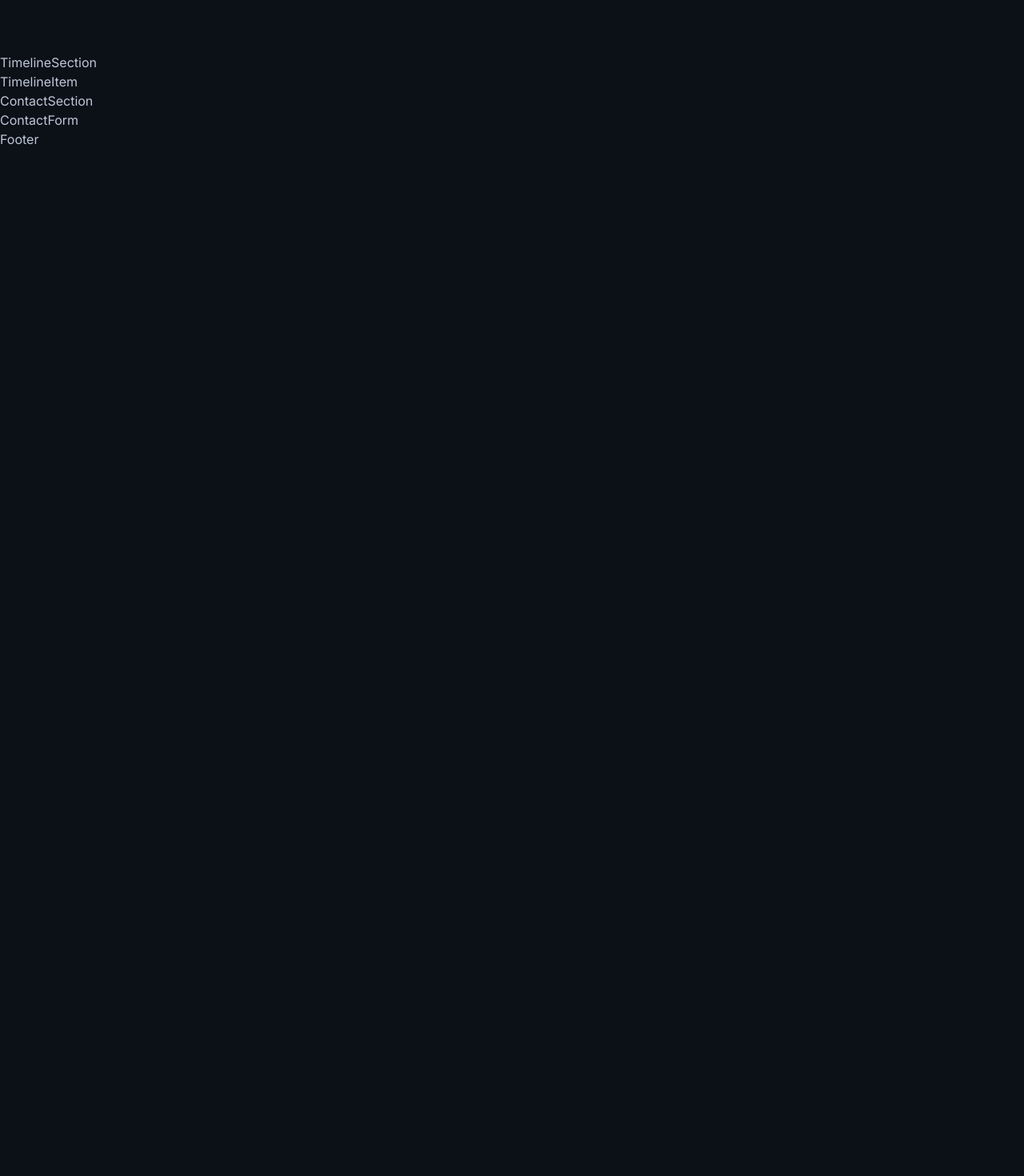
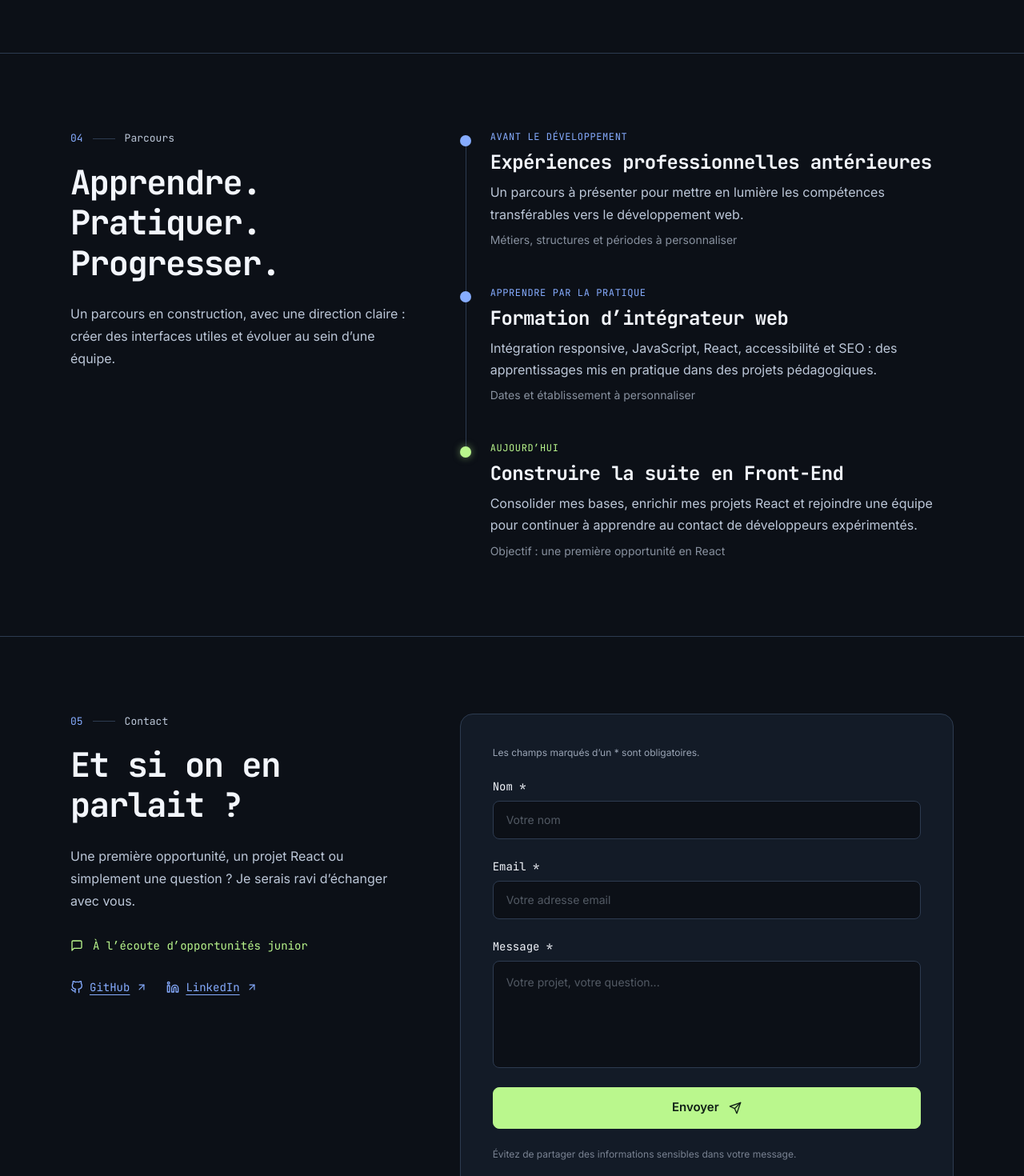
Before and after one commit to Adam93000/Portfolio, a React (Vite) app: page / in a window 1280 px wide. Shown: the part 3260-4730 px from the top of the page at 80% size. Before the commit the page ends 3446 px from the top, so only its background shows below. Built offline with nearby package versions, Linux system fonts and the light colour scheme.

Commit message:
Implémentation des sections 'Parcours' et 'Contact'

```diff
--- a/src/components/sections/Contact/ContactForm.jsx
+++ b/src/components/sections/Contact/ContactForm.jsx
@@ -1,7 +1,109 @@
+import { useState } from 'react';
+import { FiSend } from 'react-icons/fi';
+
 export default function ContactForm() {
+  const [formData, setFormData] = useState({
+    name: '',
+    email: '',
+    message: '',
+  });
+
+  const handleChange = (e) => {
+    const { name, value } = e.target;
+    setFormData((prev) => ({ ...prev, [name]: value }));
+  };
+
+  const handleSubmit = (e) => {
+    e.preventDefault();
+    // Soumission simple via mailto ou personnalisable avec un backend / formspree / emailjs
+    const subject = encodeURIComponent(`Contact Portfolio - ${formData.name}`);
+    const body = encodeURIComponent(
+      `Nom: ${formData.name}\nEmail: ${formData.email}\n\nMessage:\n${formData.message}`
+    );
+    window.location.href = `mailto:moskateloadam@gmail.com?subject=${subject}&body=${body}`;
+  };
+
   return (
-    <form className="contact-form">
-      <div>ContactForm</div>
+    <form
+      onSubmit={handleSubmit}
+      className="flex flex-col gap-6 rounded-2xl border border-line bg-surface p-6 sm:p-8 md:p-10"
+    >
+      <p className="font-sans text-xs text-muted/80">
+        Les champs marqués d’un * sont obligatoires.
+      </p>
+
+      {/* Champ Nom */}
+      <div className="flex flex-col gap-2">
+        <label
+          htmlFor="name"
+          className="font-mono text-sm font-medium text-ink"
+        >
+          Nom *
+        </label>
+        <input
+          id="name"
+          name="name"
+          type="text"
+          required
+          placeholder="Votre nom"
+          value={formData.name}
+          onChange={handleChange}
+          className="h-12 w-full rounded-lg border border-line bg-[#0c1017] px-4 font-sans text-sm text-ink placeholder:text-muted/40 focus:border-brand focus:outline-none focus:ring-1 focus:ring-brand"
+        />
+      </div>
+
+      {/* Champ Email */}
+      <div className="flex flex-col gap-2">
+        <label
+          htmlFor="email"
+          className="font-mono text-sm font-medium text-ink"
+        >
+          Email *
+        </label>
+        <input
+          id="email"
+          name="email"
+          type="email"
+          required
+          placeholder="Votre adresse email"
+          value={formData.email}
+          onChange={handleChange}
+          className="h-12 w-full rounded-lg border border-line bg-[#0c1017] px-4 font-sans text-sm text-ink placeholder:text-muted/40 focus:border-brand focus:outline-none focus:ring-1 focus:ring-brand"
+        />
+      </div>
+
+      {/* Champ Message */}
+      <div className="flex flex-col gap-2">
+        <label
+          htmlFor="message"
+          className="font-mono text-sm font-medium text-ink"
+        >
+          Message *
+        </label>
+        <textarea
+          id="message"
+          name="message"
+          rows={5}
+          required
+          placeholder="Votre projet, votre question..."
+          value={formData.message}
+          onChange={handleChange}
+          className="w-full resize-none rounded-lg border border-line bg-[#0c1017] p-4 font-sans text-sm text-ink placeholder:text-muted/40 focus:border-brand focus:outline-none focus:ring-1 focus:ring-brand"
+        />
+      </div>
+
+      {/* Bouton d'envoi */}
+      <button
+        type="submit"
+        className="flex h-13 w-full items-center justify-center gap-3 rounded-lg border border-accent bg-accent font-sans text-[15px] font-semibold text-accent-ink transition-opacity hover:opacity-90"
+      >
+        Envoyer
+        <FiSend className="size-4" />
+      </button>
+
+      <p className="text-center font-sans text-xs text-muted/60 sm:text-left">
+        Évitez de partager des informations sensibles dans votre message.
+      </p>
     </form>
   );
 }
--- a/src/components/sections/Contact/ContactSection.jsx
+++ b/src/components/sections/Contact/ContactSection.jsx
@@ -1,10 +1,68 @@
+import { FiGithub, FiLinkedin, FiArrowUpRight, FiMessageSquare } from 'react-icons/fi';
+import SectionHeader from '../../common/SectionHeader';
 import ContactForm from './ContactForm';
 
 export default function ContactSection() {
   return (
-    <section className="contact-section" id="contact">
-      <div>ContactSection</div>
-      <ContactForm />
+    <section
+      id="contact"
+      className="flex flex-col gap-12 border-t border-line px-6 py-16 md:px-10 lg:px-22 lg:py-24"
+    >
+      <div className="grid grid-cols-1 gap-12 lg:grid-cols-12 lg:items-start lg:gap-16">
+        {/* Colonne gauche : Titre, Pitch, Statut & Réseaux */}
+        <div className="flex flex-col gap-8 lg:col-span-5">
+          <div className="flex flex-col gap-6">
+            <SectionHeader
+              number="05"
+              label="Contact"
+              title="Et si on en parlait ?"
+            />
+
+            <p className="font-sans text-base leading-[1.75] text-muted">
+              Une première opportunité, un projet React ou simplement une
+              question ? Je serais ravi d’échanger avec vous.
+            </p>
+          </div>
+
+          {/* Statut d'écoute */}
+          <div className="flex items-center gap-3">
+            <FiMessageSquare className="size-4 shrink-0 text-accent" />
+            <span className="font-mono text-sm font-medium text-accent">
+              À l’écoute d’opportunités junior
+            </span>
+          </div>
+
+          {/* Liens réseaux sociaux */}
+          <div className="flex flex-wrap items-center gap-6">
+            <a
+              href="https://github.com/Adam93000"
+              target="_blank"
+              rel="noopener noreferrer"
+              className="flex items-center gap-2 font-mono text-sm text-brand underline underline-offset-4 transition-colors hover:text-ink"
+            >
+              <FiGithub className="size-4" />
+              GitHub
+              <FiArrowUpRight className="size-3.5" />
+            </a>
+
+            <a
+              href="https://linkedin.com"
+              target="_blank"
+              rel="noopener noreferrer"
+              className="flex items-center gap-2 font-mono text-sm text-brand underline underline-offset-4 transition-colors hover:text-ink"
+            >
+              <FiLinkedin className="size-4" />
+              LinkedIn
+              <FiArrowUpRight className="size-3.5" />
+            </a>
+          </div>
+        </div>
+
+        {/* Colonne droite : Formulaire de contact */}
+        <div className="lg:col-span-7">
+          <ContactForm />
+        </div>
+      </div>
     </section>
   );
 }
--- a/src/components/sections/Timeline/TimelineItem.jsx
+++ b/src/components/sections/Timeline/TimelineItem.jsx
@@ -1,7 +1,53 @@
-export default function TimelineItem() {
+export default function TimelineItem({
+  phase,
+  title,
+  description,
+  meta,
+  isCurrent = false,
+  isLast = false,
+}) {
   return (
-    <div className="timeline-item">
-      <div>TimelineItem</div>
+    <div className="relative flex gap-6 pb-12 last:pb-0">
+      {/* Ligne verticale continue */}
+      {!isLast && (
+        <span
+          aria-hidden="true"
+          className="absolute left-[7px] top-4 -bottom-2 w-px bg-line"
+        />
+      )}
+
+      {/* Point indicateur (bullet) */}
+      <span
+        aria-hidden="true"
+        className={`relative mt-1.5 size-3.5 shrink-0 rounded-full ${
+          isCurrent
+            ? 'bg-accent shadow-[0_0_10px_rgba(186,247,141,0.5)]'
+            : 'bg-brand'
+        }`}
+      />
+
+      {/* Contenu de l'étape */}
+      <div className="flex flex-col gap-2">
+        <span
+          className={`font-mono text-xs uppercase tracking-wider ${
+            isCurrent ? 'text-accent' : 'text-brand'
+          }`}
+        >
+          {phase}
+        </span>
+
+        <h3 className="font-mono text-xl font-bold tracking-tight text-ink md:text-2xl">
+          {title}
+        </h3>
+
+        <p className="font-sans text-sm leading-[1.7] text-muted md:text-base">
+          {description}
+        </p>
+
+        <span className="font-sans text-xs text-muted/70 md:text-sm">
+          {meta}
+        </span>
+      </div>
     </div>
   );
 }
--- a/src/components/sections/Timeline/TimelineSection.jsx
+++ b/src/components/sections/Timeline/TimelineSection.jsx
@@ -1,10 +1,80 @@
+import SectionHeader from '../../common/SectionHeader';
 import TimelineItem from './TimelineItem';
+
+const timelineSteps = [
+  {
+    id: 'step-1',
+    phase: 'Avant le développement',
+    title: 'Expériences professionnelles antérieures',
+    description:
+      'Un parcours à présenter pour mettre en lumière les compétences transférables vers le développement web.',
+    meta: 'Métiers, structures et périodes à personnaliser',
+    isCurrent: false,
+  },
+  {
+    id: 'step-2',
+    phase: 'Apprendre par la pratique',
+    title: 'Formation d’intégrateur web',
+    description:
+      'Intégration responsive, JavaScript, React, accessibilité et SEO : des apprentissages mis en pratique dans des projets pédagogiques.',
+    meta: 'Dates et établissement à personnaliser',
+    isCurrent: false,
+  },
+  {
+    id: 'step-3',
+    phase: 'Aujourd’hui',
+    title: 'Construire la suite en Front-End',
+    description:
+      'Consolider mes bases, enrichir mes projets React et rejoindre une équipe pour continuer à apprendre au contact de développeurs expérimentés.',
+    meta: 'Objectif : une première opportunité en React',
+    isCurrent: true,
+  },
+];
 
 export default function TimelineSection() {
   return (
-    <section className="timeline-section" id="timeline">
-      <div>TimelineSection</div>
-      <TimelineItem />
+    <section
+      id="timeline"
+      className="flex flex-col gap-12 border-t border-line px-6 py-16 md:px-10 lg:px-22 lg:py-24"
+    >
+      <div className="grid grid-cols-1 gap-12 lg:grid-cols-12 lg:items-start lg:gap-16">
+        {/* Colonne gauche : En-tête numéroté + Titre + Description */}
+        <div className="flex flex-col gap-6 lg:col-span-5">
+          <SectionHeader
+            number="04"
+            label="Parcours"
+            title={
+              <>
+                Apprendre.
+                <br />
+                Pratiquer.
+                <br />
+                Progresser.
+              </>
+            }
+          />
+
+          <p className="max-w-md font-sans text-base leading-[1.75] text-muted">
+            Un parcours en construction, avec une direction claire : créer des
+            interfaces utiles et évoluer au sein d’une équipe.
+          </p>
+        </div>
+
+        {/* Colonne droite : Frise chronologique (Timeline) */}
+        <div className="flex flex-col lg:col-span-7">
+          {timelineSteps.map((step, index) => (
+            <TimelineItem
+              key={step.id}
+              phase={step.phase}
+              title={step.title}
+              description={step.description}
+              meta={step.meta}
+              isCurrent={step.isCurrent}
+              isLast={index === timelineSteps.length - 1}
+            />
+          ))}
+        </div>
+      </div>
     </section>
   );
 }
```
